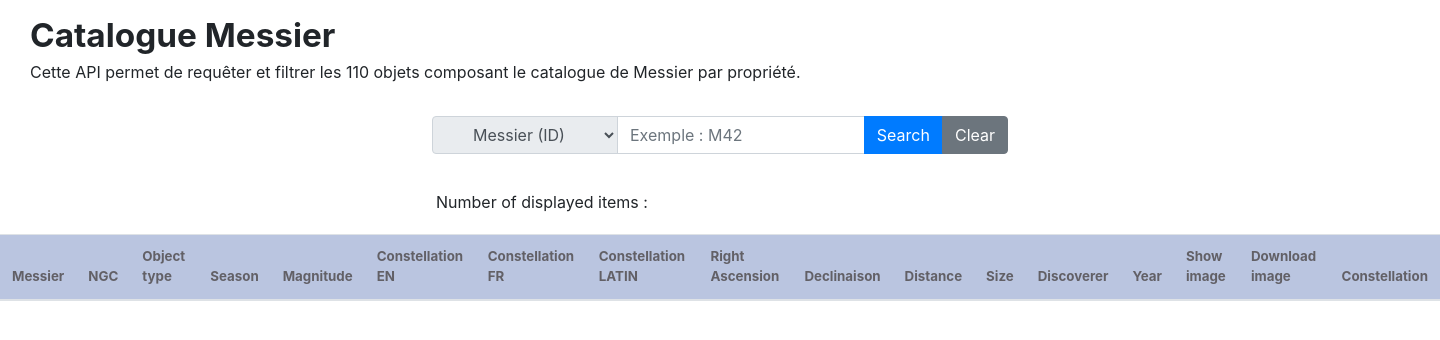
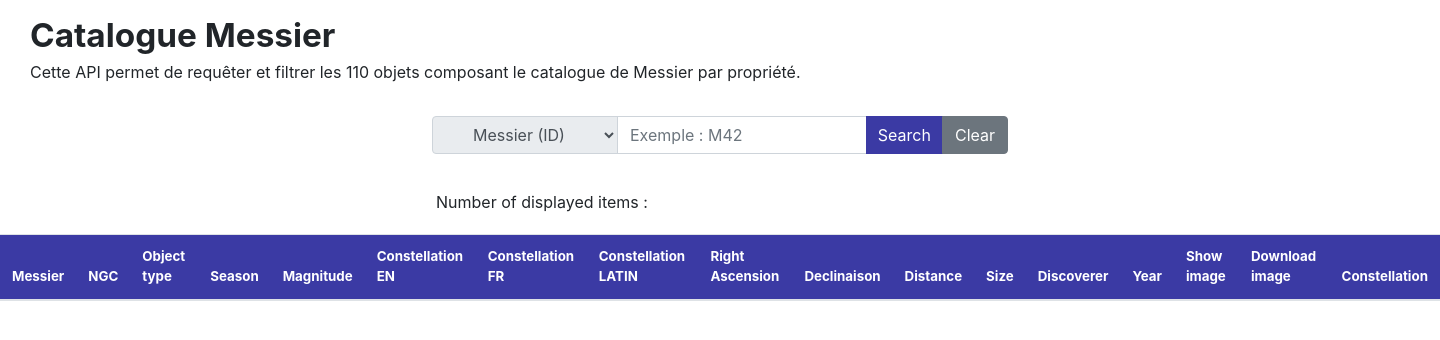
Before and after one commit to oceanecharlery/galaxies_catalog, a Python web app: template templates/index.html in a window 1440 px wide. Shown: the top 340 px of the page. Run offline with Jinja, Linux system fonts and the light colour scheme; the template is opened without the code that fills it, so the values that code supplies are empty; some libraries are stand-ins or nearby versions.

Commit message:
CSS updated

```diff
--- a/static/styles/index.css
+++ b/static/styles/index.css
@@ -12,14 +12,19 @@
     border-radius : 0 0 30px 30px;
 }
 
+form .btn-primary {
+    background-color: #3B3AA4 !important;
+    border: none;
+}
+
 table {
     border-collapse: collapse;
     border: none;
 }
 
 table th {
-    color : #626066;
-    background-color: #BAC5E0 !important;
+    color : white;
+    background-color: #3B3AA4 !important;
 }
 
 table tr:nth-child(even){
```
